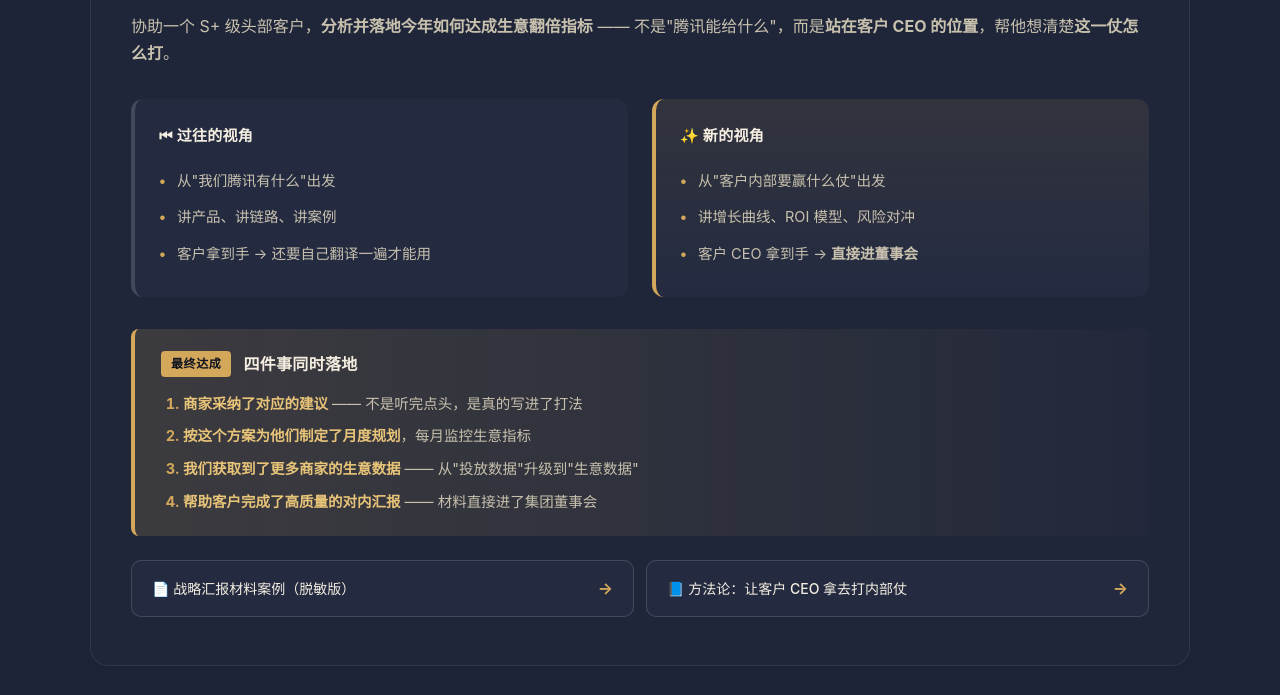
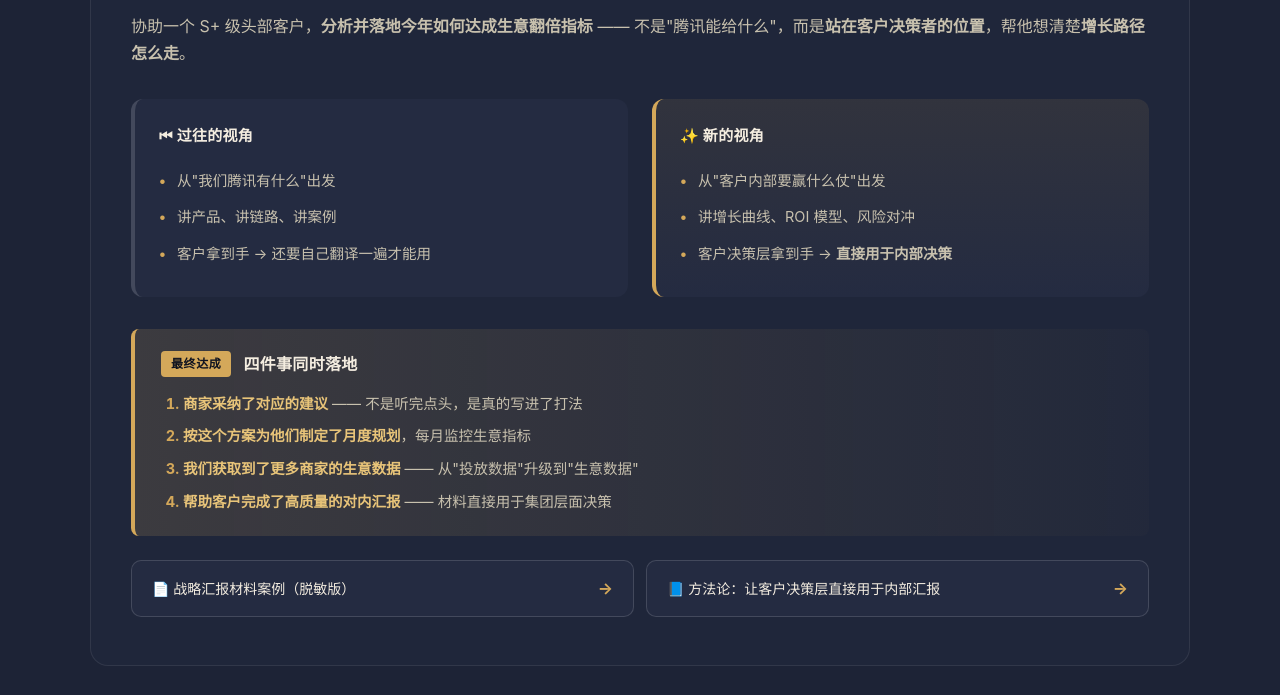
Before and after one commit to carmen66bb/carmen-ai-showcase, a plain HTML site: page index.html in a window 1280 px wide. Shown: the part 5585-6280 px from the top of the page. Drawn offline with Linux system fonts and the light colour scheme.

Commit message:
fix: 移除CEO/董事会/打内部仗等敏感字眼

```diff
--- a/index.html
+++ b/index.html
@@ -314,7 +314,7 @@
       </div>
       <div class="case-desc">
         协助一个 S+ 级头部客户，<strong>分析并落地今年如何达成生意翻倍指标</strong> ——
-        不是"腾讯能给什么"，而是<strong>站在客户 CEO 的位置</strong>，帮他想清楚<strong>这一仗怎么打</strong>。
+        不是"腾讯能给什么"，而是<strong>站在客户决策者的位置</strong>，帮他想清楚<strong>增长路径怎么走</strong>。
       </div>
 
       <div class="case-grid">
@@ -331,7 +331,7 @@
           <ul>
             <li>从"客户内部要赢什么仗"出发</li>
             <li>讲增长曲线、ROI 模型、风险对冲</li>
-            <li>客户 CEO 拿到手 → <strong>直接进董事会</strong></li>
+            <li>客户决策层拿到手 → <strong>直接用于内部决策</strong></li>
           </ul>
         </div>
       </div>
@@ -345,7 +345,7 @@
           <li><strong>商家采纳了对应的建议</strong> —— 不是听完点头，是真的写进了打法</li>
           <li><strong>按这个方案为他们制定了月度规划</strong>，每月监控生意指标</li>
           <li><strong>我们获取到了更多商家的生意数据</strong> —— 从"投放数据"升级到"生意数据"</li>
-          <li><strong>帮助客户完成了高质量的对内汇报</strong> —— 材料直接进了集团董事会</li>
+          <li><strong>帮助客户完成了高质量的对内汇报</strong> —— 材料直接用于集团层面决策</li>
         </ol>
       </div>
 
@@ -355,7 +355,7 @@
           <span class="link-arrow">→</span>
         </a>
         <a href="https://doc.weixin.qq.com/doc/w3_AcQAYgblAHkCNjiAT6eGKSFSHjdV3?scode=AJEAIQdfAAoVJldXHXAcQAYgblAHk" class="link-doc" target="_blank" rel="noopener">
-          📘 方法论：让客户 CEO 拿去打内部仗
+          📘 方法论：让客户决策层直接用于内部汇报
           <span class="link-arrow">→</span>
         </a>
       </div>
@@ -653,7 +653,7 @@
           <ul>
             <li>给客户写素材方向建议时</li>
             <li>准备 townhall / 跨部门分享时</li>
-            <li>客户 CEO IP 内容策划时</li>
+            <li>客户 IP 内容策划时</li>
             <li>大促节点话术输出时</li>
           </ul>
         </div>
```
